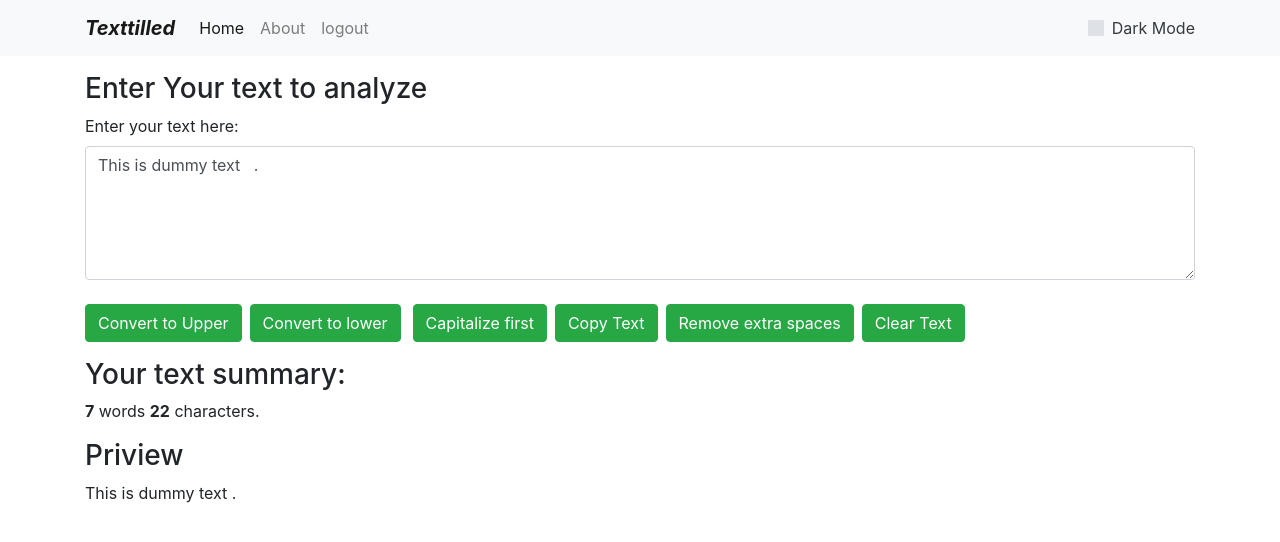
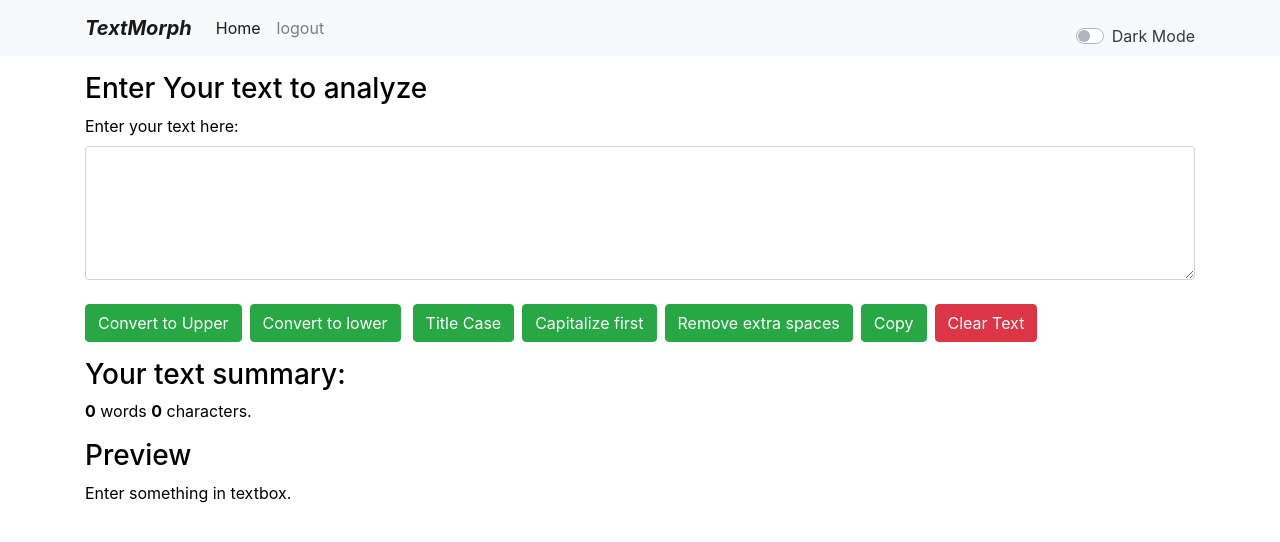
Before and after one commit to vishwadeeps10/ReactWebsiteStringManupulaton, a React (Create React App) app: page /dashboard in a window 1280 px wide. Shown: the top 542 px of the page. Built offline with nearby package versions, Linux system fonts and the light colour scheme; sample sign-in values are in the browser's storage.

Commit message:
worked on dark mode

```diff
--- a/public/index.html
+++ b/public/index.html
@@ -9,7 +9,8 @@
       name="description"
       content="Web site created using create-react-app"
       />
-      <link rel="stylesheet" href="https://cdn.jsdelivr.net/npm/bootstrap@4.1.3/dist/css/bootstrap.min.css" integrity="sha384-MCw98/SFnGE8fJT3GXwEOngsV7Zt27NXFoaoApmYm81iuXoPkFOJwJ8ERdknLPMO" crossorigin="anonymous"/>
+      <link rel="stylesheet" href="https://stackpath.bootstrapcdn.com/bootstrap/4.5.2/css/bootstrap.min.css">
+
     <link rel="apple-touch-icon" href="%PUBLIC_URL%/logo192.png" />
     <!--
       manifest.json provides metadata used when your web app is installed on a
@@ -19,9 +20,9 @@
  <!-- Bootstrap CSS -->
 
 
-    <title>Texttilled</title>
+    <title>TextMorph</title>
   </head>
-  <body>
+  <body >
     <noscript>You need to enable JavaScript to run this app.</noscript>
     <div id="root">
 
@@ -30,7 +31,8 @@
 
 
   </body>
-  <script src="https://code.jquery.com/jquery-3.3.1.slim.min.js" integrity="sha384-q8i/X+965DzO0rT7abK41JStQIAqVgRVzpbzo5smXKp4YfRvH+8abtTE1Pi6jizo" crossorigin="anonymous"></script>
-<script src="https://cdn.jsdelivr.net/npm/popper.js@1.14.3/dist/umd/popper.min.js" integrity="sha384-ZMP7rVo3mIykV+2+9J3UJ46jBk0WLaUAdn689aCwoqbBJiSnjAK/l8WvCWPIPm49" crossorigin="anonymous"></script>
-<script src="https://cdn.jsdelivr.net/npm/bootstrap@4.1.3/dist/js/bootstrap.min.js" integrity="sha384-ChfqqxuZUCnJSK3+MXmPNIyE6ZbWh2IMqE241rYiqJxyMiZ6OW/JmZQ5stwEULTy" crossorigin="anonymous"></script>
+  <script src="https://code.jquery.com/jquery-3.5.1.slim.min.js"></script>
+  <script src="https://cdn.jsdelivr.net/npm/@popperjs/core@2.10.2/dist/umd/popper.min.js"></script>
+  <script src="https://stackpath.bootstrapcdn.com/bootstrap/4.5.2/js/bootstrap.min.js"></script>
+
 </html>
--- a/src/App.css
+++ b/src/App.css
@@ -5,6 +5,17 @@
 .App-logo {
   height: 40vmin;
   pointer-events: none;
+}
+.dark-mode .btn-toggle {
+  background-color: #343a40;
+  color: #ffffff;
+}
+
+text-dark{
+  color:#FFFFFF
+}
+.bg-dark{
+  color:  #222222;
 }
 
 @media (prefers-reduced-motion: no-preference) {
--- a/src/components/Dashboard.js
+++ b/src/components/Dashboard.js
@@ -1,27 +1,32 @@
-import React, { useState } from "react";
+import React, { useState,useEffect } from "react";
 import Navbar from "./Navbar";
 import TextForm from "./TextForm";
 
 
 export default function Dashboard(props) {
-	const [mode, setMode] = useState("light");
 
-	//darkmode
-	const toggleMode = () => {
-		if (mode === "light") {
-			setMode("dark");
-			document.body.style.backgroundColor = "rgb(48 69 90)";
-			document.body.style.color = "white";
-		} else {
-			setMode("light");
-			document.body.style.backgroundColor = "white";
-			document.body.style.color = "black";
-		}
-	};
+	useEffect(() => {
+		document.title = 'Dashboard';
+
+	  }, []);
+	// const [mode, setMode] = useState("light");
+
+	// //darkmode
+	// const toggleMode = () => {
+	// 	if (mode === "light") {
+	// 		setMode("dark");
+	// 		document.body.style.backgroundColor = "rgb(48 69 90)";
+	// 		document.body.style.color = "white";
+	// 	} else {
+	// 		setMode("light");
+	// 		document.body.style.backgroundColor = "white";
+	// 		document.body.style.color = "black";
+	// 	}
+	// };
 	return (
-		<div>
-			<Navbar mode={mode} toggleMode={toggleMode} />
-			<TextForm mode={mode} />
+		<div >
+			<Navbar />
+			<TextForm />
 		</div>
 	);
 }
--- a/src/components/Login.js
+++ b/src/components/Login.js
@@ -4,6 +4,9 @@ import axios from "axios";
 import { useNavigate } from "react-router-dom";
 
 export default function Login(props) {
+	useEffect(() => {
+		document.title = 'Login';
+	  }, []);
 	const [email, setEmail] = useState("");
 	const [password, setpassword] = useState("");
 	//authentication
@@ -86,6 +89,13 @@ export default function Login(props) {
 					Login
 				</button>
 			</form>
+			<div>
+				<br />
+			<p>Username: eve.holt@reqres.in<br/>
+			password: cityslicka</p>
 		</div>
+
+		</div>
+
 	);
 }
--- a/src/components/Navbar.js
+++ b/src/components/Navbar.js
@@ -1,19 +1,39 @@
-import React from "react";
+import React,{useState,useEffect} from "react";
 import { Link } from "react-router-dom";
 
 export default function Navbar(props) {
 	const logout = () => {
+		window.location.reload()
 		localStorage.removeItem("token");
 		localStorage.removeItem("isLoggedIn");
 	};
+	const [mode, setMode] = useState(sessionStorage.getItem("mode") || "light");
+
+	const handleDarkMode = () => {
+	  const newMode = mode === "light" ? "dark" : "light";
+	  sessionStorage.setItem("mode", newMode);
+	  setMode(newMode);
+	};
+
+	useEffect(() => {
+	  // Set initial styles based on stored mode
+	  if (mode === "dark") {
+		document.body.style.backgroundColor = "#222222";
+		document.body.style.color = "white";
+	  } else {
+		document.body.style.backgroundColor = "white";
+		document.body.style.color = "black";
+	  }
+	}, [mode]);
+
 	return (
 		<nav
-			className={`navbar navbar-expand-lg navbar-${props.mode} bg-${props.mode}`}
+			className={`navbar navbar-expand-lg navbar-${mode} bg-${mode}`}
 		>
 			<div className="container">
 				<Link className="navbar-brand" to="/dashboard">
 					<b>
-						<i>Texttilled</i>
+						<i>TextMorph</i>
 					</b>
 				</Link>
 				<button
@@ -32,20 +52,17 @@ export default function Navbar(props) {
 						<Link className="nav-item nav-link active" to="/dashboard">
 							Home <span className="sr-only">(current)</span>
 						</Link>
-
+{/*
 						<Link className="nav-item nav-link " to="/about">
 							About
-						</Link>
+						</Link> */}
 
 						<Link className="nav-item nav-link " onClick={logout} to="/">
 							logout
 						</Link>
-						{/* <Link className="nav-item nav-link " to="login">
-              Login
-            </Link> */}
 					</div>
 				</div>
-				<div
+				{/* <div
 					className={`custom-control custom-switch text-${props.mode === "light" ? "dark" : "light"
 						}`}
 				>
@@ -59,9 +76,13 @@ export default function Navbar(props) {
 					<label className="custom-control-label " htmlFor="customSwitches">
 						Dark Mode
 					</label>
+				</div> */}
+
+				{/* new dark mode */}
+				<div class="custom-control custom-switch mt-3">
+					<input type="checkbox" class="custom-control-input" id="darkModeToggle" checked={mode === "dark"} onClick={handleDarkMode} />
+					<label class={`custom-control-label text-${mode === "dark"?"light":"dark"}`} for="darkModeToggle" >{mode === "dark"?"Light":"Dark"} Mode</label>
 				</div>
-
-				{/*  */}
 			</div>
 		</nav>
 	);
--- a/src/components/TextForm.js
+++ b/src/components/TextForm.js
@@ -20,7 +20,6 @@ export default function TextForm(props) {
 		setText(clear)
 	}
 	let handleOnchange = (event) => {
-		console.log("on change.")
 		setText(event.target.value);
 	}
 	let removeSpaces = () => {
@@ -34,7 +33,30 @@ export default function TextForm(props) {
 		navigator.clipboard.writeText(text.value);
 	}
 
-	const [text, setText] = useState("This is dummy text   .");
+	const setTitleCase = () => {
+		const specialWords = {
+		  "GASB": "GASB",
+		  "FASB": "FASB",
+		  "FAF": "FAF",
+		  "TO": "to",
+		  "FOR": "for",
+		  "AND": "and",
+		  "ON": "on",
+		  "GASB’S": "GASB’s",
+		  "FASB’S": "FASB’s",
+		  "FAF’S": "FAF’s"
+		};
+
+		const words = text.split(' ');
+
+		const titleCase = words.map(word => specialWords[word.toUpperCase()] || (word.charAt(0).toUpperCase() + word.slice(1).toLowerCase())).join(' ');
+
+		setText(titleCase);
+	  };
+
+
+	const [text, setText] = useState("");
+
 	return (
 		<>
 			<div className="container mt-3">
@@ -46,16 +68,19 @@ export default function TextForm(props) {
 				</div>
 				<button className="btn btn-success " onClick={setUpperCase}>Convert to Upper</button>
 				<button className="btn btn-success m-2" onClick={setlowerCase}>Convert to lower</button>
+				<button className="btn btn-success m-1" onClick={setTitleCase}>Title Case</button>
 				<button className="btn btn-success m-1" onClick={setcapitalize}>Capitalize first</button>
-				<button className="btn btn-success m-1" onClick={handleCopy}>Copy Text</button>
 				<button className="btn btn-success m-1" onClick={removeSpaces}>Remove extra spaces</button>
-				<button className="btn btn-success m-1" onClick={setclear}>Clear Text</button>
+				<button className="btn btn-success m-1" onClick={handleCopy}>Copy</button>
+
+				<button className="btn btn-danger m-1" onClick={setclear}>Clear Text</button>
+
 			</div>
 			<div className="container mt-2">
 				<h3>Your text summary:</h3>
-				<p><b>{text.split(" ").length}</b> words <b>{text.length}</b> characters.</p>
-				<h3>Priview</h3>
-				<p>{text ? text : "Enter something in textbox please."}</p>
+				<p><b>{text.trim() ? text.trim().split(" ").length : 0}</b> words <b>{text.length}</b> characters.</p>
+				<h3>Preview</h3>
+				<p>{text ? text : "Enter something in textbox."}</p>
 			</div>
 		</>
 	)
```
